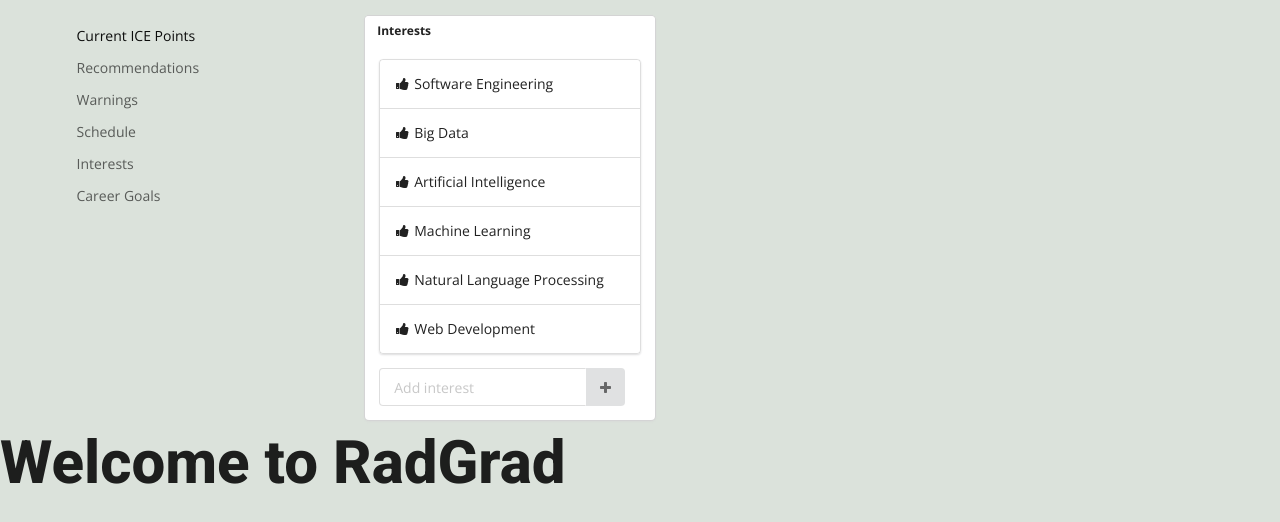
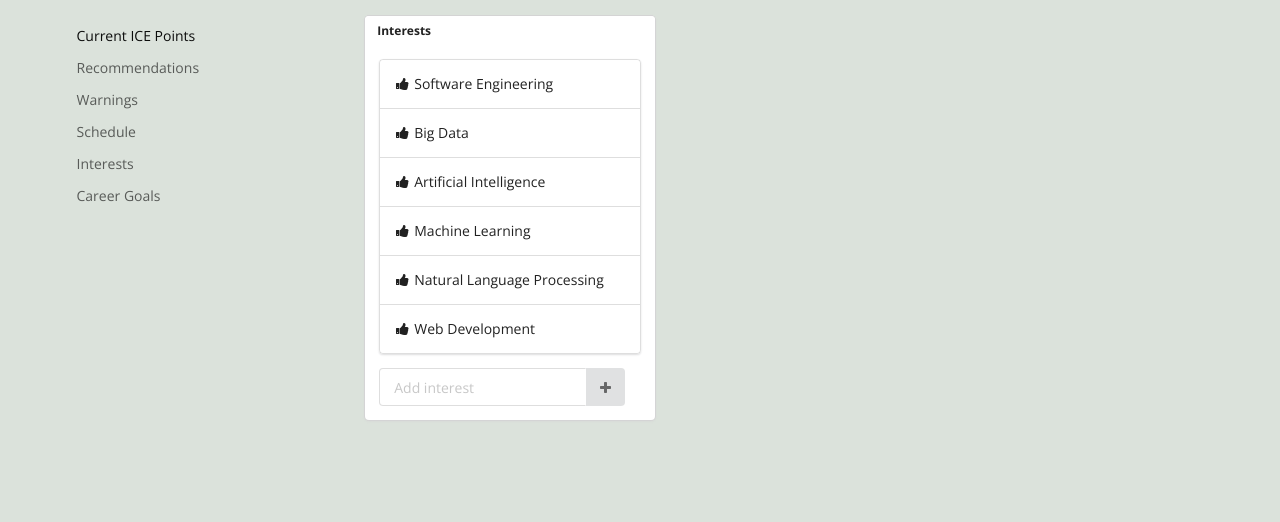
Before and after one commit to radgrad/semantic-ui, a plain HTML site: page index.html in a window 1280 px wide. Shown: the part 104-626 px from the top of the page. Drawn offline with nearby package versions, Linux system fonts and the light colour scheme.

```diff
--- a/index.html
+++ b/index.html
@@ -118,7 +118,5 @@
   </div>
 </div>
 
-<p style="font-size: 60px" class="radgrad-extra-bold-font" >Welcome to RadGrad</p>
-
 
 </body>
```
Also changed, not shown: semantic/dist/components/site.css, semantic/dist/components/site.min.css, semantic/dist/semantic.css, semantic/dist/semantic.min.css, 2 other files.
